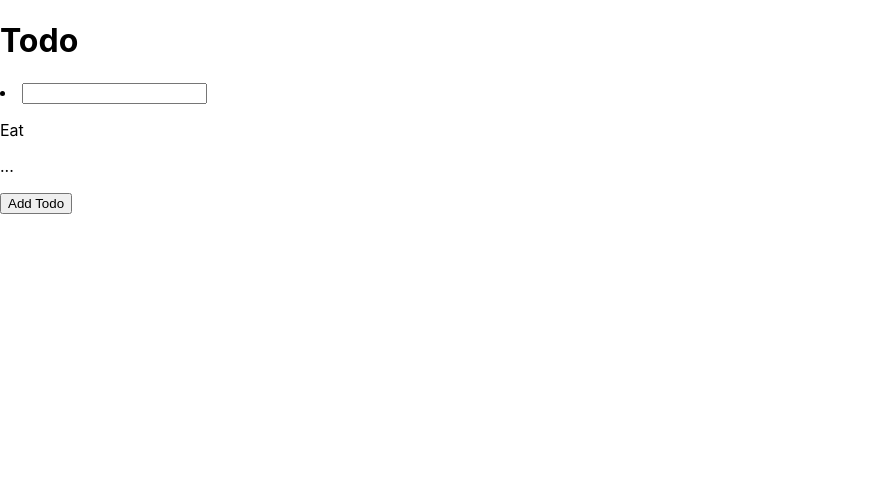
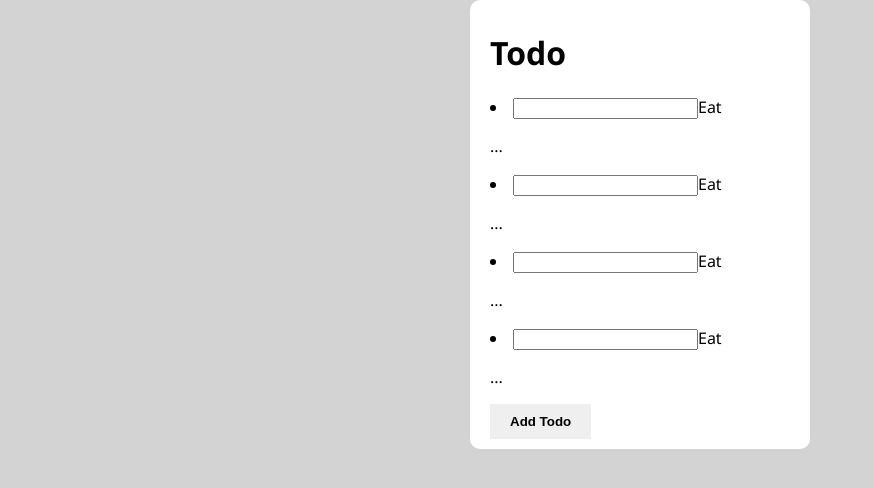
Before and after one commit to Chandan-patidar/Todoie-App, a React (Create React App) app in the folder todoie/: page / in a window 1280 px wide. Shown: the top 488 px of the page, without its empty margins (0-873 px from the left). Built offline with nearby package versions, Linux system fonts and the light colour scheme.

Commit message:
Understanding Components and JSX |

```diff
--- a/todoie/src/App.js
+++ b/todoie/src/App.js
@@ -1,16 +1,23 @@
 import React from "react";
 import Header from "./components/Header";
 import TodoItem from "./components/Todoltem";
-import Button from "./components/Button";
 
+
+import './style.css';
+import { Button } from "./components/Button"
 
 
 const App = () => {
   return (
-    <div>
+    <div className="todo-container">
       <Header/>
       <TodoItem/>
-      <Button/>
+      <TodoItem/>
+      <TodoItem/>
+      <TodoItem/>
+
+
+<Button/>
     </div>
 
   );
--- a/todoie/src/components/Todoltem.jsx
+++ b/todoie/src/components/Todoltem.jsx
@@ -3,8 +3,10 @@ import React from 'react';
 const TodoItem = () => {
     return(
         <li className="todio-iteam">
+            <span>
         <input type="chechbox"/>
-        <p>Eat</p>
+        <span className="todo-item-text">Eat</span>
+        </span>
         <p>...</p>
         </li>
     );
--- a/todoie/src/components/button.jsx
+++ b/todoie/src/components/button.jsx
@@ -1,7 +1,5 @@
 import React from 'react';
 
-const Button = () => {
-    return <button>Add Todo</button>;
+export const Button = () => {
+    return <button className='todo-button' >Add Todo</button>;
 };
-
-export default Button;
--- a/todoie/src/components/style.css
+++ /dev/null
@@ -1 +0,0 @@
-    ``
--- /dev/null
+++ b/todoie/src/style.css
@@ -0,0 +1,35 @@
+body{
+    background-color: lightgray;
+    display: flex;
+    justify-content: center;
+    align-items: 100vh;
+
+
+}
+.todo-container{
+    width: 300px;
+    padding: 10px 20px;
+    font-family: "Segoe UI", 'Segoe UI', Tahoma, Geneva, Verdana, sans-serif;
+    background-color:white;
+    border-radius: 10px;
+
+}
+.todo-iteam{
+    display: flex;
+    justify-content: center;
+    background-color: white;
+    border-radius: 10px;
+
+}
+.todo-button{
+    width: 100;;
+    padding: 10px 20px;
+    border-radius: 10 px;
+    border: none;
+    font-weight: bold;
+    cursor: pointer;
+}
+
+.todo-item-text{
+    margin: left 5px; ;
+}
```
